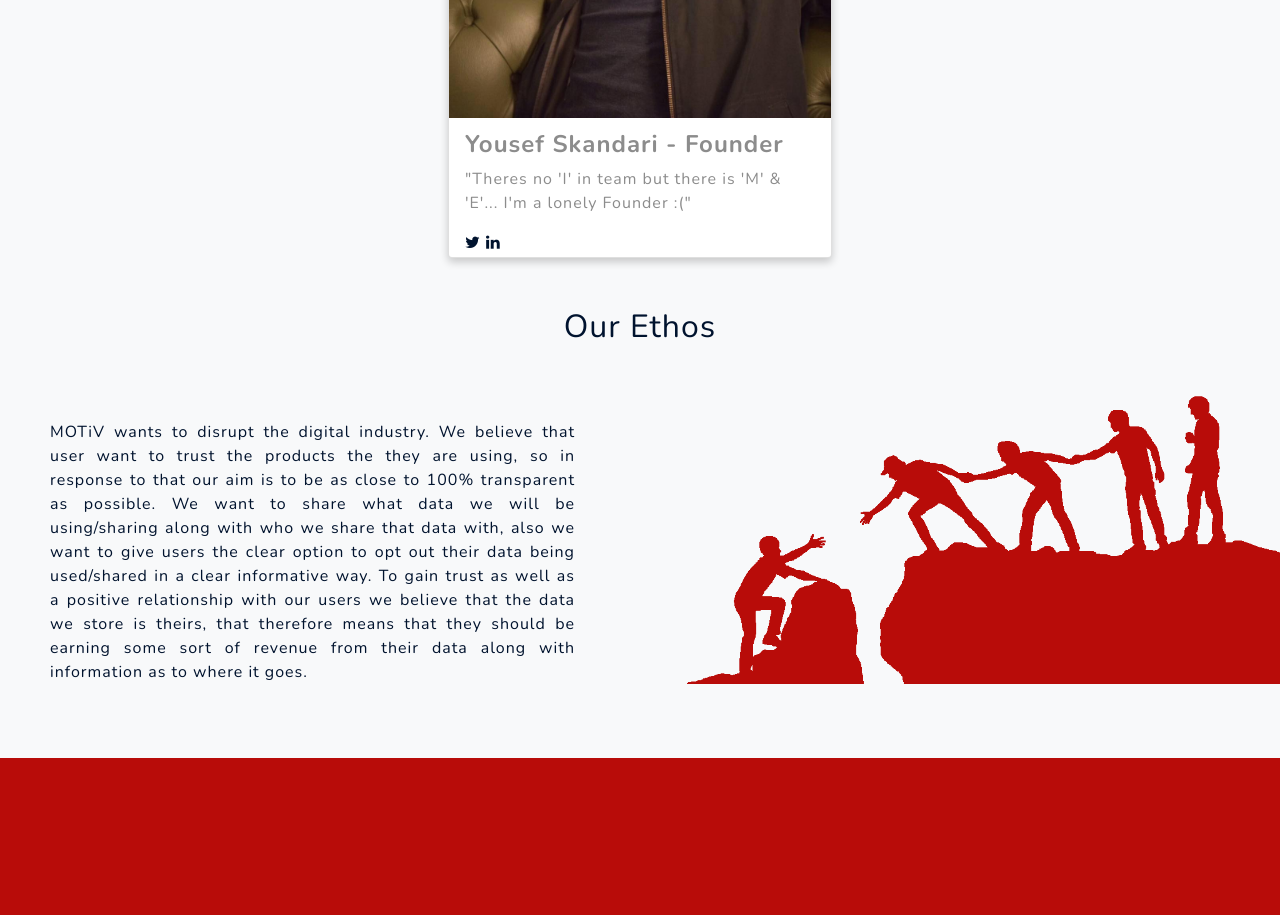
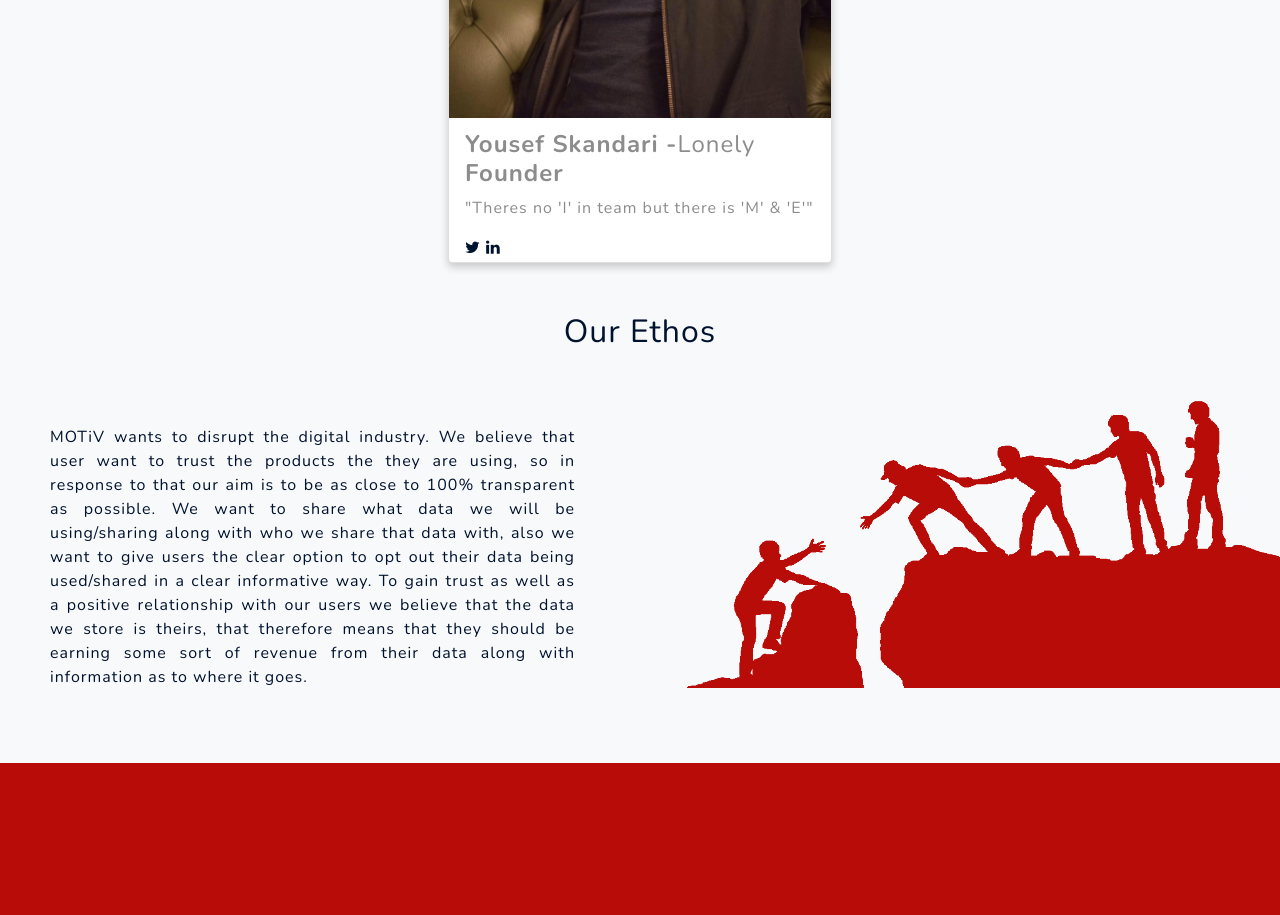
Before and after one commit to YousefSkandari/Motiv, a plain HTML site: page index.html in a window 1280 px wide. Shown: the part 4040-4955 px from the top of the page. Drawn offline with nearby package versions, Linux system fonts and the light colour scheme.

Commit message:
Update index.html

```diff
--- a/index.html
+++ b/index.html
@@ -187,8 +187,8 @@
 <div class="card">
      <img src="image/Founder.jpg" alt="Founder" style="width:100%;">
     <div class="card-container">
-      <h4 style="margin-top:10px;"><b>Yousef Skandari - Founder</b></h4>
-      <p>"Theres no 'I' in team but there is 'M' & 'E'... I'm a lonely Founder :("</p>
+      <h4 style="margin-top:10px;"><b>Yousef Skandari -</b>Lonely<b> Founder</b></h4>
+      <p>"Theres no 'I' in team but there is 'M' & 'E'"</p>
       <a class="team-icon" href="https://twitter.com/YousefSkandari">
       <i class="fa fa-twitter"></i>
     </a>
```
